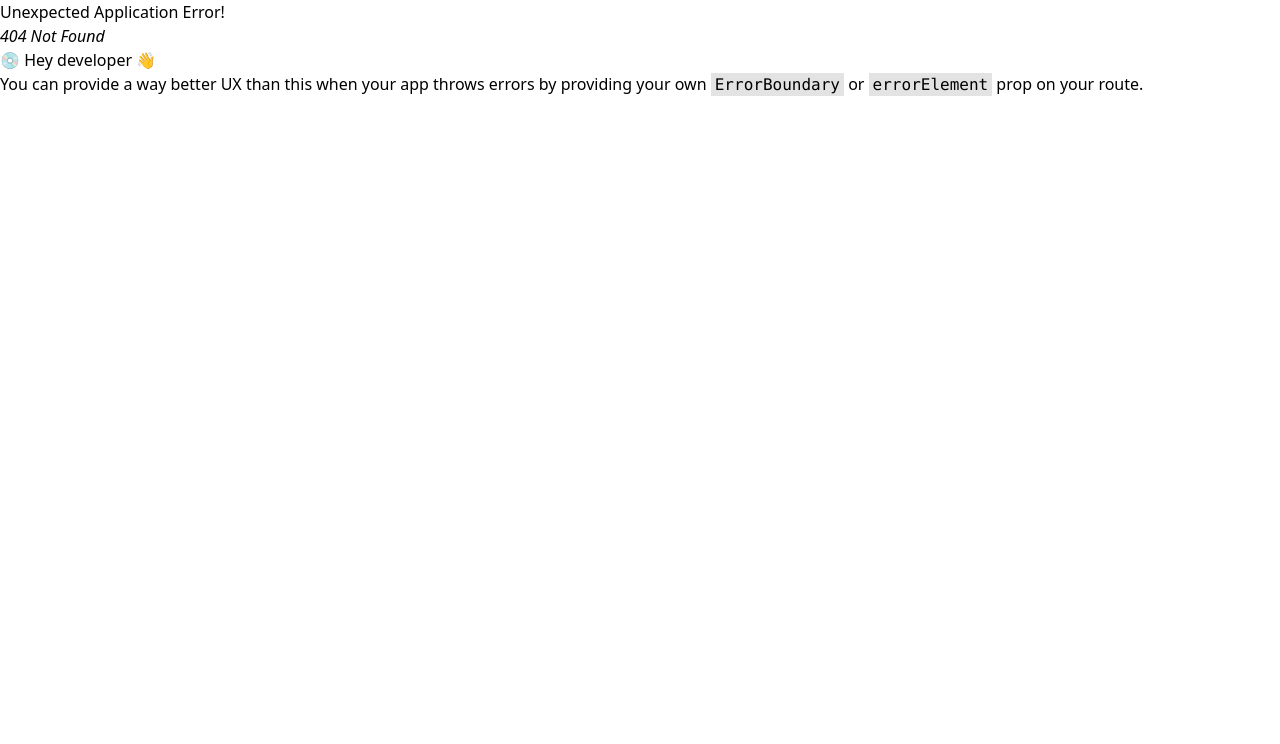
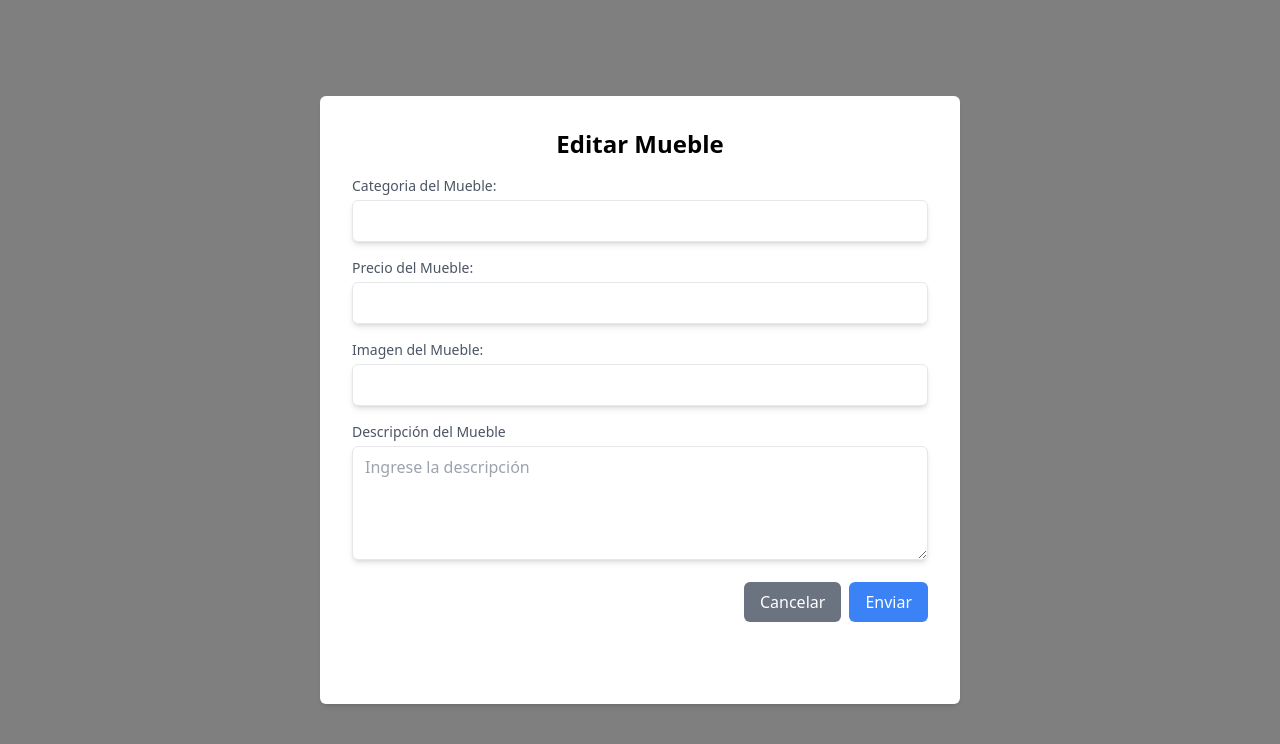
Before and after one commit to Clov3r1927/M-C, a React (Vite) app in the folder app/: page /modal in a window 1280 px wide. Before the commit this address had no page. Shown: the top 744 px of the page. Built offline with nearby package versions, Linux system fonts and the light colour scheme.

Commit message:
Administrador Terminado

```diff
--- /dev/null
+++ b/app/src/Components/Atoms/Alerta.jsx
@@ -0,0 +1,7 @@
+import React from 'react'
+
+export const Alerta = () => {
+  return (
+    <div className="bg-red-500 font-bold">¡Elemento eliminado con éxito!</div>
+  )
+}
--- a/app/src/Components/Molecules/Card.jsx
+++ b/app/src/Components/Molecules/Card.jsx
@@ -7,7 +7,7 @@ import { useNavigate } from "react-router-dom";
 
 export default function Card({ informacion }) {
   const navegar = useNavigate();
-  const [id2,setID2] = useState(informacion.id)
+
 
   const viewInfo = ()=>{
      navegar(`/muebleInfo/${id2}`)
--- /dev/null
+++ b/app/src/Components/Molecules/CardAdm.jsx
@@ -0,0 +1,48 @@
+import { deleteMueble } from "../../data/Data";
+import ImagenCard from "../Atoms/ImagenCard";
+import InformacionCard from "./InformacionCard";
+import { useState } from "react";
+import { Modal } from "./Modal";
+
+export default function CardAdm({ informacion, onDelete }) {
+  const [isDeleted, setDeleted] = useState(false);
+  const [modal, setModal] = useState(false)
+
+  const handleOnClickDelete = async ({ id }) => {
+    await deleteMueble(id);
+    setDeleted(true);
+    onDelete && onDelete();
+  }
+
+  const handleOnClickUpdate = () => {
+    setModal(true)
+  }
+
+  if (isDeleted) {
+    // Puedes mostrar un mensaje de eliminación aquí
+    return (
+      <div className="text-red-500 font-bold">¡Elemento eliminado con éxito!</div>
+    );
+  }
+
+  return (
+    <>
+    <div className="flex flex-col items-center gap-x-4 mb-2 mt-4 bg-slate-200 py-2 px-4 rounded-md shadow-lg shadow-black w-[32rem] cursor-pointer h-66">
+      <ImagenCard url={informacion.imagen} />
+      <InformacionCard
+      categoria = { informacion.categoria }
+        descripcion={informacion.descripcion}
+        precio={informacion.precio}
+      />
+      <div className="flex justify-center gap-x-10 mt-10 mb-5 text-white text-lg font-bold">
+        <button onClick={ handleOnClickUpdate } className="bg-blue-500 p-4 rounded-md active:scale-[.98] active:duration-75 transition-all hover:scale-[1.01] ease-in-out">Editar</button>
+        <button onClick={() => handleOnClickDelete({ id: informacion.id })} className="bg-red-500 p-4 rounded-lg active:scale-[.98] active:duration-75 transition-all hover:scale-[1.01] ease-in-out">Eliminar</button>
+      </div>
+    </div>
+    {modal && (
+
+        <Modal setModal= { setModal } id = { informacion.id } />
+      )}
+    </>
+  );
+}
--- /dev/null
+++ b/app/src/Components/Molecules/FormEdit.jsx
@@ -0,0 +1,114 @@
+import { useState } from "react";
+import { editarMueble } from "../../data/Data";
+import { Error } from "../Atoms/Error,";
+
+export const FormEdit = ({
+    setModal, id
+ }) => {
+
+    const [error, setError] = useState(false);
+    const [imagen, setImageUrl] = useState("");
+    const [categoria, setCategoria] = useState("");
+    const [precio, setPrecio] = useState("");
+    const [descripcion, setDescripcion] = useState("");
+
+    const handleOnClickClose = () => {
+        setModal(false);
+      }
+
+    const handleOnClickPut = async () => {
+
+        console.log(imagen, categoria, precio, descripcion, id );
+
+        if ([imagen, categoria, precio, descripcion].includes('')) {
+          setError(true)
+          return;
+        }
+        const objectMueble = {
+          imagen,
+          categoria,
+          precio,
+          descripcion,
+          id
+        }
+
+        await editarMueble(id, objectMueble)
+
+      }
+
+  return (
+    <form >
+        {
+            error &&
+            <Error>Datos vacios</Error>
+        }
+    <div className="mb-4">
+        <label htmlFor="categoria" className="block text-sm font-medium text-gray-600">
+          Categoria del Mueble:
+        </label>
+        <input
+          type="text"
+          id="categoria"
+          className=" shadow-md mt-1 p-2 border rounded-md w-full"
+          onChange={ (e) => setCategoria(e.target.value) }
+        />
+      </div>
+
+      <div className="mb-4">
+        <label htmlFor="precio" className="block text-sm font-medium text-gray-600">
+          Precio del Mueble:
+        </label>
+        <input
+          type="text"
+          id="precio"
+          className=" shadow-md mt-1 p-2 border rounded-md w-full"
+          onChange={ (e) => setPrecio(e.target.value) }
+        />
+      </div>
+
+      <div className="mb-4">
+        <label htmlFor="imagen" className="block text-sm font-medium text-gray-600">
+          Imagen del Mueble:
+        </label>
+        <input
+          type="text"
+          id="imagen"
+          className=" shadow-md mt-1 p-2 border rounded-md w-full"
+          onChange={ (e) => setImageUrl(e.target.value) }
+        />
+      </div>
+      <div className="mb-4">
+        <label htmlFor="descripcion" className="block text-sm font-medium text-gray-600">
+          Descripción del Mueble
+        </label>
+        <textarea
+        id='descripcion'
+        placeholder='Ingrese la descripción'
+        rows = "4"
+        onChange={ (e) => setDescripcion(e.target.value) }
+        className=' shadow-md w-full px-3 py-2 mt-1 border rounded-md focus:outline-none focus:ring focus:border-blue-300 inline-block'
+      ></textarea>
+      </div>
+
+
+      {/* Agrega más campos de entrada según tus necesidades */}
+
+      <div className="flex justify-end">
+        <button
+          onClick = { handleOnClickClose }
+          type="button"
+          className="mr-2 px-4 py-2 text-white bg-gray-500 rounded-md hover:bg-gray-600 focus:outline-none focus:border-gray-700 focus:ring focus:ring-gray-200 active:bg-gray-800"
+        >
+          Cancelar
+        </button>
+        <button
+          onClick={ handleOnClickPut }
+          type="button"
+          className="px-4 py-2 text-white bg-blue-500 rounded-md hover:bg-blue-600 focus:outline-none focus:border-blue-700 focus:ring focus:ring-blue-200 active:bg-blue-800"
+        >
+          Enviar
+        </button>
+      </div>
+    </form>
+  )
+}
--- a/app/src/Components/Molecules/Formulario.jsx
+++ b/app/src/Components/Molecules/Formulario.jsx
@@ -35,7 +35,7 @@ export const Formulario = () => {
         }
 
 
-        navigate('/administrador')
+        navigate('/administrador/agregar')
 
     }
 
--- a/app/src/Components/Molecules/InformacionCard.jsx
+++ b/app/src/Components/Molecules/InformacionCard.jsx
@@ -1,9 +1,10 @@
 import TextCard from "../Atoms/TextCard";
 
 
-export default function InformacionCard({descripcion,precio}) {
+export default function InformacionCard({descripcion,precio, categoria}) {
   return (
-    <div className="flex flex-col overflow-y-auto h-[12rem] gap-y-5">
+    <div className="flex flex-col overflow-y-auto h-[12rem] gap-y-5 mt-5">
+      <TextCard texto = { "Categoria: " + categoria } />
        <TextCard texto={"Precio: " + precio}/>
        <TextCard texto={"Descripcion: " +descripcion}/>
 
--- /dev/null
+++ b/app/src/Components/Molecules/Modal.jsx
@@ -0,0 +1,18 @@
+import React, { useEffect, useState } from "react";
+import { editarMueble, getMuebleId } from "../../data/Data";
+import { FormEdit } from "./FormEdit";
+
+export const Modal = ({ setModal, id }) => {
+
+  return (
+    <div className=" fixed inset-0 bg-black bg-opacity-50 flex items-center justify-center  ">
+      <div className="bg-white p-8 w-[40rem] h-[38rem] rounded-md shadow-md ">
+        <h2 className=" text-center text-2xl font-bold mb-4">Editar Mueble</h2>
+        <FormEdit
+          id = { id }
+          setModal={setModal}
+        />
+      </div>
+    </div>
+  );
+};
--- a/app/src/Components/Organims/NavAdmis.jsx
+++ b/app/src/Components/Organims/NavAdmis.jsx
@@ -1,13 +1,13 @@
 import React from "react";
-import { Link, useLocation } from "react-router-dom";
+import { Link, Outlet, useLocation } from "react-router-dom";
 
 export const NavAdmis = () => {
 
     const location = useLocation()
 
   return (
-    <div className=" md:flex md:min-h-screen">
-      <aside className=" md:w-1/4 bg-[#855a51] px-5 py-10">
+    <div className=" md:flex md:min-h-screen ">
+      <aside className=" md:w-1/4  bg-[#855a51] px-6 py-10">
         <h2 className="text-4xl font-black text-center text-white">
           {" "}
           M & C - Administrador{" "}
@@ -36,6 +36,12 @@ export const NavAdmis = () => {
           </Link>
         </nav>
       </aside>
+
+
+      <main className=' md:w-3/4  md:h-screen overflow-scroll'>
+        <Outlet/>
+      </main>
+
     </div>
   );
 };
--- a/app/src/Components/page/Agregar.jsx
+++ b/app/src/Components/page/Agregar.jsx
@@ -1,25 +1,24 @@
 import React, { useState } from 'react';
 import { ImageAd } from '../Atoms/ImageAd';
 import FormAdmis from '../Molecules/FormAdmis';
-import {Error} from "../Atoms/Error,"
+import { Error } from '../Atoms/Error,';
 import { agregarMueble } from '../../data/Data';
 
 export const Agregar = () => {
+  const [imagen, setImageUrl] = useState('https://cdn.pixabay.com/photo/2017/01/25/17/35/picture-2008484_1280.png');
+  const [categoria, setCategoria] = useState('');
+  const [precio, setPrecio] = useState('');
+  const [descripcion, setDescripcion] = useState('');
+  const [error, setError] = useState(false);
+  const [errorMessage, setErrorMessage] = useState('');
+  const [successMessage, setSuccessMessage] = useState('');
 
-  const [imagen, setImageUrl] = useState("https://cdn.pixabay.com/photo/2017/01/25/17/35/picture-2008484_1280.png")
-
-  const [categoria, setCategoria] = useState('')
-  const [precio, setPrecio] = useState('')
-  const [descripcion, setDescripcion] = useState('')
-  const [error, setError] = useState(false)
-  const [errorMessage, setErrorMessage ] = useState('')
-
-  const handleSubmit = async(e) =>{
-    e.preventDefault()
+  const handleSubmit = async (e) => {
+    e.preventDefault();
 
     if ([categoria, precio, descripcion, imagen].includes('')) {
-      setError(true)
-      setErrorMessage("Datos vacios")
+      setError(true);
+      setErrorMessage('Datos vacíos');
       return;
     }
 
@@ -27,46 +26,69 @@ export const Agregar = () => {
       imagen,
       categoria,
       precio,
-      descripcion
-      }
+      descripcion,
+    };
 
+    await agregarMueble(objectMueble);
 
-    await agregarMueble(objectMueble)
+    setCategoria('');
+    setPrecio('');
+    setDescripcion('');
+    setImageUrl('https://cdn.pixabay.com/photo/2017/01/25/17/35/picture-2008484_1280.png'); // Reset image URL
 
+    setSuccessMessage('¡Dato agregado exitosamente!');
+    setTimeout(() => {
+      setSuccessMessage('');
+    }, 3000);
 
-    setCategoria('')
-    setPrecio('')
-    setDescripcion('')
-  }
+    // Clear error message on successful form submission
+    setError(false);
+    setErrorMessage('');
+
+    // Reload the component
+
+   setTimeout(()=> {
+    window.location.reload();
+   }, 1000)
+  };
 
   const handleImageUrlChange = (event) => {
     setImageUrl(event.target.value);
   };
 
+  return (
+    <div className="bg-[#f1f1f1] min-h-screen flex flex-col items-center justify-center px-8">
+              {successMessage && (
+          <div className="bg-green-200 text-green-800 p-2 mb-4 rounded-md">
+            {successMessage}
+          </div>
+        )}
+      <h1 className="text-4xl font-extrabold text-gray-800 mb-10">Añadir Muebles Nuevos</h1>
+      <div className="flex flex-col lg:flex-row justify-center items-center lg:items-stretch gap-8 bg-white p-8 rounded-lg shadow-lg">
+        <ImageAd url={imagen} />
+        {error && (
+          <Error>
+            <p>{errorMessage}</p>
+          </Error>
+        )}
 
-  return (
-    <div className='bg-[#f1f1f1] min-h-screen flex flex-col items-center justify-center'>
-      <h1 className="text-4xl font-extrabold text-gray-800 mb-8">Añadir Muebles Nuevos</h1>
-      <div className="flex flex-col lg:flex-row justify-center items-center lg:items-stretch gap-8 bg-white p-8 rounded-lg shadow-lg">
-          <ImageAd url={imagen} />
-          { error &&
-            <Error>
-              <p>{errorMessage}</p>
-            </Error>
-          }
-        <form className=" w-full lg:w-1/2 bg-white rounded-lg p-8 shadow-lg" onSubmit={handleSubmit}>
+        <form
+          className="w-full lg:w-1/2 bg-white rounded-lg p-8 shadow-lg"
+          onSubmit={handleSubmit}
+        >
           <FormAdmis
-            onImageUrlChange = { handleImageUrlChange }
-            setCategoria = { setCategoria }
-            setPrecio = { setPrecio }
-            setDescripcion = { setDescripcion }
+            onImageUrlChange={handleImageUrlChange}
+            setCategoria={setCategoria}
+            setPrecio={setPrecio}
+            setDescripcion={setDescripcion}
           />
           <input
             type="submit"
-            className=' mx-80 py-3 mt-10 rounded-xl active:scale-[.98] active:duration-75 transition-all hover:scale-[1.01] ease-in-out bg-violet-500  p-4 text-white uppercase font-bold flex items-center'
+            value="Agregar Mueble"
+            className="mx-56 py-3 mt-10 rounded-xl active:scale-[.98] active:duration-75 transition-all hover:scale-[1.01] ease-in-out bg-violet-500 p-4 text-white uppercase font-bold flex items-center"
           />
         </form>
       </div>
     </div>
-  )
-}
+  );
+};
--- /dev/null
+++ b/app/src/Components/page/Editar.jsx
@@ -0,0 +1,32 @@
+import { getMuebles } from "../../data/Data";
+import CardAdm from "../Molecules/CardAdm";
+import { useEffect, useState } from 'react'
+
+export const Editar = () => {
+
+  const [ data, setData ] = useState([])
+
+  useEffect(()=> {
+    const consumoAPI = async() => {
+      const api = await getMuebles()
+      setData(api)
+    }
+    consumoAPI()
+  }, [])
+
+  const filteredData = data.filter(producto => (
+    !["Electrónicos", "Ropa", "Hogar", "Deportes", "Electrodomésticos"].includes(producto.categoria)
+  ));
+
+  return (
+    <div className="p-5">
+      <div className="w-full px-4 py-2 flex flex-wrap gap-y-6 justify-center gap-x-[6rem]">
+        {
+            filteredData.map( (producto, index) => (
+                <CardAdm key={index} informacion={ producto } />
+            ) )
+        }
+      </div>
+    </div>
+  );
+};
--- a/app/src/data/Data.js
+++ b/app/src/data/Data.js
@@ -1,3 +1,39 @@
+export const getMuebles = async() =>{
+
+    const response = await fetch(`http://localhost:9000/producto`)
+    const result = await response.json()
+
+    return result
+}
+
+export const getMuebleId = async (id) => {
+
+    const response = await fetch(`http://localhost:9000/producto/${id}`)
+    const result = await response.json()
+
+    return result
+}
+
+
+export const editarMueble = async (id, datos) => {
+    try {
+        const response = await fetch(`http://localhost:9000/producto/${id}`,{
+            method: 'PUT',
+            body: JSON.stringify(datos),
+            headers: {
+                'Content-Type': 'application/json'
+            }
+        })
+
+        const responseData = await response.json()
+
+        console.log(responseData);
+
+    } catch (error) {
+        console.error("Error en el post", error);
+    }
+}
+
 export const agregarMueble = async (datos) =>{
     try {
 
@@ -19,3 +55,15 @@ export const agregarMueble = async (datos) =>{
     }
 
 }
+
+
+export const deleteMueble = async (id) => {
+    try {
+        const  response = await fetch(`http://localhost:9000/producto/${id}`,{
+            method: 'DELETE',
+        })
+        await response
+        } catch (error) {
+        console.error("Error en el delete", error);
+    }
+}
--- a/app/src/main.jsx
+++ b/app/src/main.jsx
@@ -11,6 +11,8 @@ import Personalizacion from './Components/page/Personalizacion'
 import { Login } from './Components/Organims/Login'
 import { NavAdmis } from './Components/Organims/NavAdmis'
 import { Agregar } from './Components/page/Agregar'
+import { Editar } from './Components/page/Editar'
+import { Modal } from './Components/Molecules/Modal'
 
 //? Creación de las rutas.
 //* Utilizzamos createBrowserRouter de react router para generar el enrutamiento.
@@ -49,7 +51,22 @@ const router = createBrowserRouter([{
   },
   {
     path: '/administrador',
-    element: <Agregar/>,
+    element:   <NavAdmis/>,
+    children: [
+      {
+        index: true,
+        path: "/administrador/agregar",
+        element: <Agregar/>
+      },
+      {
+        path: "/administrador/editar",
+        element: <Editar/>
+      }
+    ]
+  },
+  {
+    path: "/modal",
+    element: <Modal/>
   }
 
 ])
```
